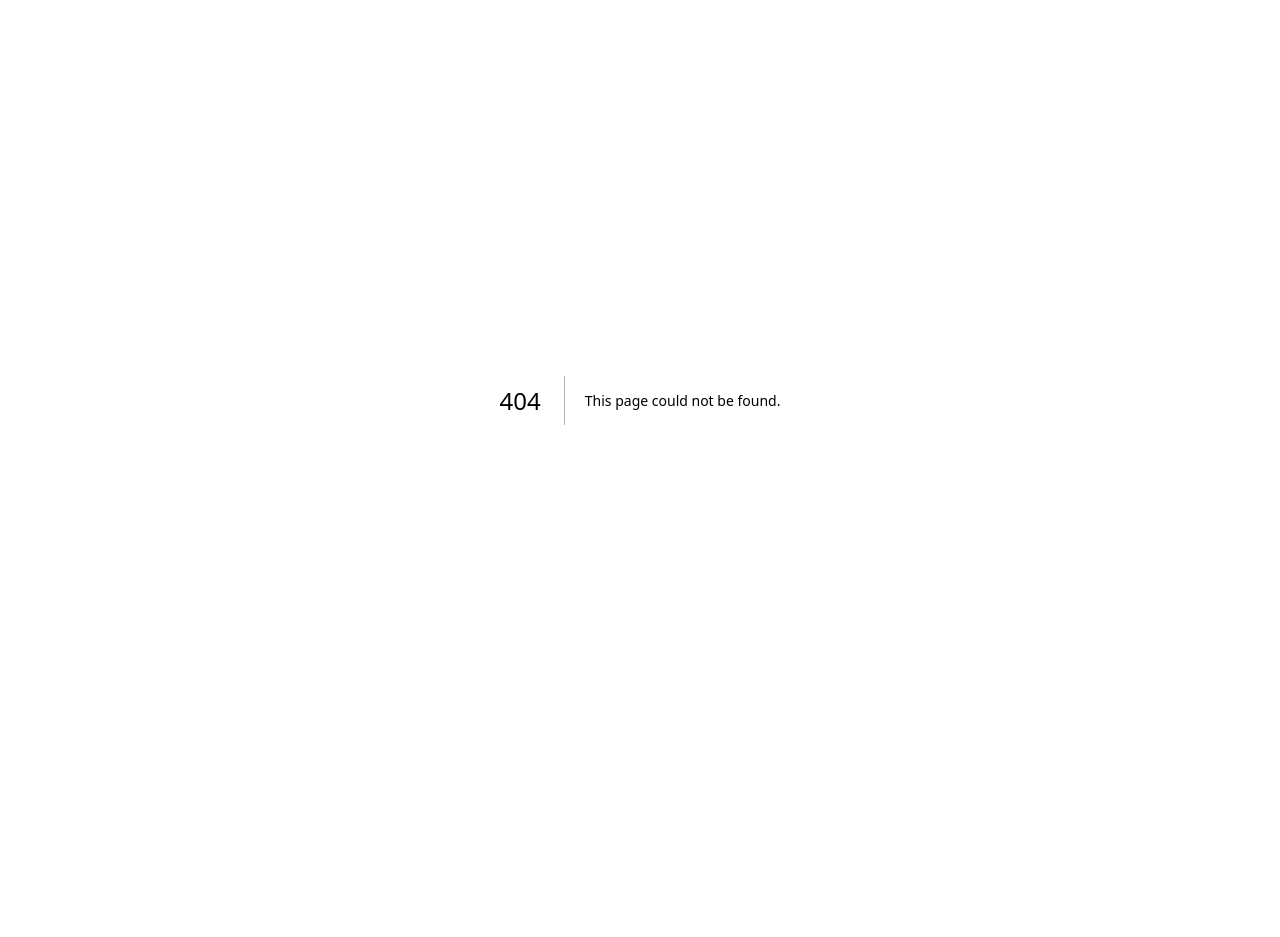
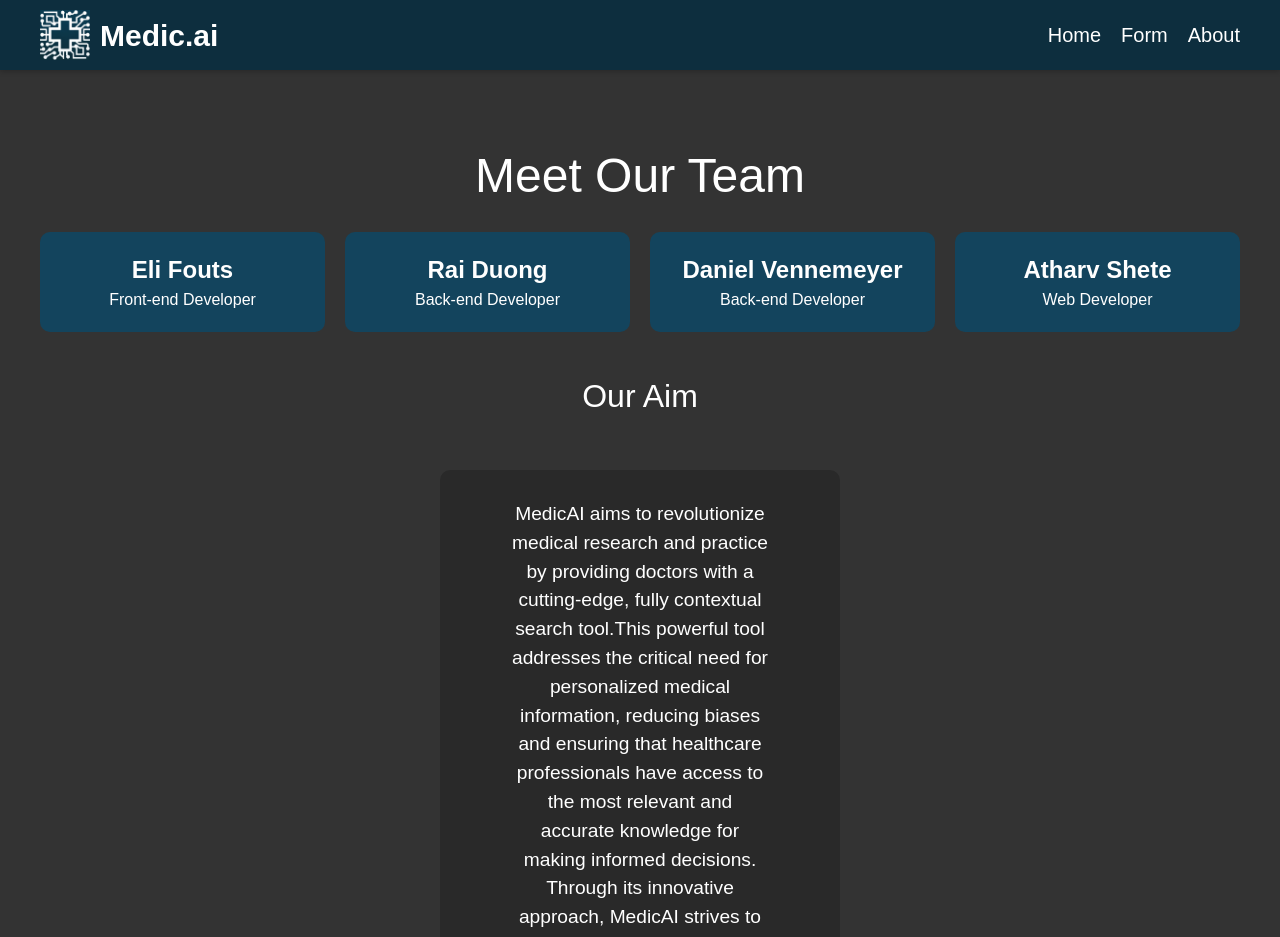
Before and after one commit to SheteUC/medicai, a Next.js app in the folder client/: page /about in a window 1280 px wide. Before the commit this address had no page. Shown: the top 937 px of the page. Before the commit the page ends 800 px from the top, so only its background shows below. Built offline with nearby package versions, Linux system fonts and the light colour scheme.

Commit message:
result page implemented!

```diff
--- a/client/comp/NavBar.tsx
+++ b/client/comp/NavBar.tsx
@@ -18,7 +18,7 @@ function NavBar() {
             <a href="/form" className="nav-link">Form</a>
           </li>
           <li>
-            <a href="/results" className="nav-link">Results</a>
+            <a href="/about" className="nav-link">About</a>
           </li>
         </ul>
       </div>
--- /dev/null
+++ b/client/pages/about.tsx
@@ -0,0 +1,40 @@
+import React from 'react';
+import NavBar from '@/comp/NavBar'
+
+
+const About = () => {
+  return (
+    <div>
+      <NavBar></NavBar>
+      <div className = "about-container">
+      <h1 className="about-title">Meet Our Team</h1>
+      <div className="team-members">
+        <div className="member-card">
+          <div className="member-name">Eli Fouts</div>
+          <div className="member-description">Front-end Developer</div>
+        </div>
+        <div className="member-card">
+          <div className="member-name">Rai Duong</div>
+          <div className="member-description">Back-end Developer</div>
+        </div>
+        <div className="member-card">
+          <div className="member-name">Daniel Vennemeyer</div>
+          <div className="member-description">Back-end Developer</div>
+        </div>
+        <div className="member-card">
+          <div className="member-name">Atharv Shete</div>
+          <div className="member-description">Web Developer</div>
+        </div>
+      </div>
+      <div className="website-aim">
+        <h2>Our Aim</h2>
+        <div className="box2">
+        <p className="description">MedicAI aims to revolutionize medical research and practice by providing doctors with a cutting-edge, fully contextual search tool.This powerful  tool addresses the critical need for personalized medical information, reducing biases and ensuring that healthcare professionals have access to the most relevant and accurate knowledge for making informed decisions. Through its innovative approach, MedicAI strives to advance healthcare equity, enhance patient outcomes, and promote a more inclusive and evidence-based medical landscape. </p>
+        </div>
+      </div>
+    </div>
+    </div>
+  );
+}
+
+export default About;
--- a/client/pages/form.tsx
+++ b/client/pages/form.tsx
@@ -8,6 +8,7 @@ class MyForm extends Component {
   constructor(props) {
     super(props);
     this.state = {
+      result: null,
       name: '',
       ethnicity: '',
       gender: '',
@@ -57,7 +58,7 @@ class MyForm extends Component {
     const heartDiseaseString = hasHeartDisease ? 'heart disease' : null;
     const asthmaString = hasAsthma ? 'asthma' : null;
     const cancerString = hasCancer ? 'cancer' : null;
-    const strokeString = hasStroke ? 'stroke' :  null;
+    const strokeString = hasStroke ? 'stroke' : null;
 
     // Create the demographics list
     const demographics = [
@@ -95,19 +96,11 @@ class MyForm extends Component {
         body: jsonData,
       }
       );
-      // hide form
-      this.flags.hide = true;
 
-      // Hide the form by adding hidden style to myForm
-      document.getElementById('myForm').hidden = true;
-
-      // Show the loading animation
-      <LoadingOutlined />
 
       if (data.status === 200) {
         // Render the results page
-        this.flags.submitted = true;
-        console.log(`Submitted: ${this.flags.submitted}`);
+        this.setState({ result: data.data })
 
       } else {
         console.error('Failed to submit the data');
@@ -178,6 +171,122 @@ class MyForm extends Component {
   // };
 
   render() {
+    // if (this.state.result) {
+    //   return (
+    //     <>
+    //       {/*JSON.stringify(this.state.result, null, 2)*/}
+
+    //       <p className='font-bold text-xl'>Summary</p>
+    //       <p>{this.state.result?.summary}</p>
+    //       {
+    //         this.state.result?.map((inferenced) => (
+    //           <div>
+    //             <p className='font-bold text-xl'>{inferenced?.authors.join(", ")}</p>
+    //             <p>{inferenced?.summary}</p>
+    //             <p>Cosine similarity score: {inferenced?.similarity}</p>
+    //             <a href={inferenced?.link}>Link to article</a>
+    //           </div>
+    //         ))
+    //       }
+    //     </>
+    //   )
+    // }
+
+    if (this.state.result) {
+      return (
+        <div className="max-w-4xl mx-auto p-5">
+
+          {/* The outer div has a max-width of 4xl, is centered with mx-auto, and has padding of 5 */}
+
+          {/* Optional: If you would like to keep the JSON.stringify for debugging, you could uncomment it and style it */}
+          {/* <pre className="bg-gray-100 p-3 rounded my-4">
+            {JSON.stringify(this.state.result, null, 2)}
+          </pre> */}
+
+          <div className="bg-white shadow-lg rounded-lg overflow-hidden my-4">
+            {/* This div creates a card-like container with a white background, shadow for depth, and rounded corners */}
+
+            <div className="px-6 py-4">
+              {/* Padding within the card */}
+
+              <p className='font-bold text-2xl text-indigo-600'>Summary</p>
+              {/* Summary title with bold font, larger size, and indigo color */}
+
+              <p className="text-gray-700 text-base">
+                {this.state.result?.summary}
+              </p>
+              {/* Summary text with base size and gray color */}
+            </div>
+
+            {this.state.result?.map((inferenced, index) => (
+              <div key={index} className="px-6 py-4 border-t border-gray-200">
+                {/* Each item is separated by a top border line */}
+
+                <p className='font-bold text-xl text-indigo-500'>{inferenced?.authors.join(", ")}</p>
+                {/* Author names with bold font, large size, and indigo color */}
+
+                <p className="text-gray-600">{inferenced?.summary}</p>
+                {/* Inferenced summary text with a slightly darker gray */}
+
+                <p className="text-sm text-indigo-400">Cosine similarity score: {inferenced?.similarity}</p>
+                {/* Cosine similarity score with small size and indigo color */}
+
+                <a href={inferenced?.link} className="text-blue-500 hover:text-blue-600">
+                  Link to article
+                </a>
+                {/* Link with blue color that darkens on hover */}
+              </div>
+            ))}
+          </div>
+        </div>
+      )
+    }<div className="max-w-4xl mx-auto p-5">
+
+          {/* The outer div has a max-width of 4xl, is centered with mx-auto, and has padding of 5 */}
+
+          {/* Optional: If you would like to keep the JSON.stringify for debugging, you could uncomment it and style it */}
+          {/* <pre className="bg-gray-100 p-3 rounded my-4">
+            {JSON.stringify(this.state.result, null, 2)}
+          </pre> */}
+
+          <div className="bg-white shadow-lg rounded-lg overflow-hidden my-4">
+            {/* This div creates a card-like container with a white background, shadow for depth, and rounded corners */}
+
+            <div className="px-6 py-4">
+              {/* Padding within the card */}
+
+              <p className='font-bold text-2xl text-indigo-600'>Summary</p>
+              {/* Summary title with bold font, larger size, and indigo color */}
+
+              <p className="text-gray-700 text-base">
+                {this.state.result?.summary}
+              </p>
+              {/* Summary text with base size and gray color */}
+            </div>
+
+            {this.state.result?.map((inferenced, index) => (
+              <div key={index} className="px-6 py-4 border-t border-gray-200">
+                {/* Each item is separated by a top border line */}
+
+                <p className='font-bold text-xl text-indigo-500'>{inferenced?.authors.join(", ")}</p>
+                {/* Author names with bold font, large size, and indigo color */}
+
+                <p className="text-gray-600">{inferenced?.summary}</p>
+                {/* Inferenced summary text with a slightly darker gray */}
+
+                <p className="text-sm text-indigo-400">Cosine similarity score: {inferenced?.similarity}</p>
+                {/* Cosine similarity score with small size and indigo color */}
+
+                <a href={inferenced?.link} className="text-blue-500 hover:text-blue-600">
+                  Link to article
+                </a>
+                {/* Link with blue color that darkens on hover */}
+              </div>
+            ))}
+          </div>
+        </div>
+
+
     return (
 
       <div>
@@ -185,13 +294,7 @@ class MyForm extends Component {
 
         <div
           id="myForm"
-          style={{
-            display: 'flex',
-            justifyContent: 'center',
-            alignItems: 'center',
-            height: '155vh',
-            width: '100%',
-          }}
+          className='flex flex-col justify-center items-center gap-3 mt-24'
         >
           {/* {
             if (submitted) {
@@ -337,7 +440,7 @@ class MyForm extends Component {
             </div>
             <div className="mb-4">
               <label htmlFor="additionalComments" className="block text-sm font-medium text-gray-700">
-                Additional Comments:
+                Query:
               </label>
               <textarea
                 id="additionalComments"
@@ -372,7 +475,6 @@ class MyForm extends Component {
             </button>
 
           </form>
-
         </div>
 
       </div>
--- a/client/styles/globals.css
+++ b/client/styles/globals.css
@@ -157,3 +157,81 @@ body {
   margin-right: 400px;
   margin-top: 100px;
 }
+.box2 {
+  position: relative;
+  background-color: rgba(0, 0, 0, 0.2);
+  padding: 20px;
+  border-radius: 10px;
+  margin-left: 400px;
+  margin-right: 400px;
+  margin-top: 50px;
+}
+/* About.css */
+
+.about-container {
+  background-color: #333;
+  color: white;
+  text-align: center;
+  padding: 40px;
+  margin-top: 100px;
+}
+
+.about-title {
+  font-size: 3em;
+  margin-bottom: 20px;
+  animation: fadeIn 2s ease-in-out;
+}
+
+.team-members {
+  display: flex;
+  flex-wrap: wrap;
+  justify-content: center;
+  gap: 20px;
+}
+
+.member-card {
+  background-color: #13445d;
+  color: white;
+  padding: 20px;
+  border-radius: 10px;
+  flex: 1;
+  text-align: center;
+  transition: transform 0.3s, box-shadow 0.3s;
+}
+
+.member-card:hover {
+  transform: translateY(-10px);
+  box-shadow: 0 5px 15px rgba(0, 0, 0, 0.2);
+}
+
+.member-name {
+  font-size: 1.5em;
+  font-weight: bold;
+}
+
+member-description {
+  margin-top: 10px;
+  font-size: 1.2em;
+}
+
+.website-aim {
+  margin-top: 40px;
+}
+
+.website-aim h2 {
+  font-size: 2em;
+}
+
+.website-aim p {
+  font-size: 1.2em;
+  margin-top: 10px;
+}
+
+@keyframes fadeIn {
+  from {
+    opacity: 0;
+  }
+  to {
+    opacity: 1;
+  }
+}
```
Lines whose indentation alone changed are shown as unchanged.
